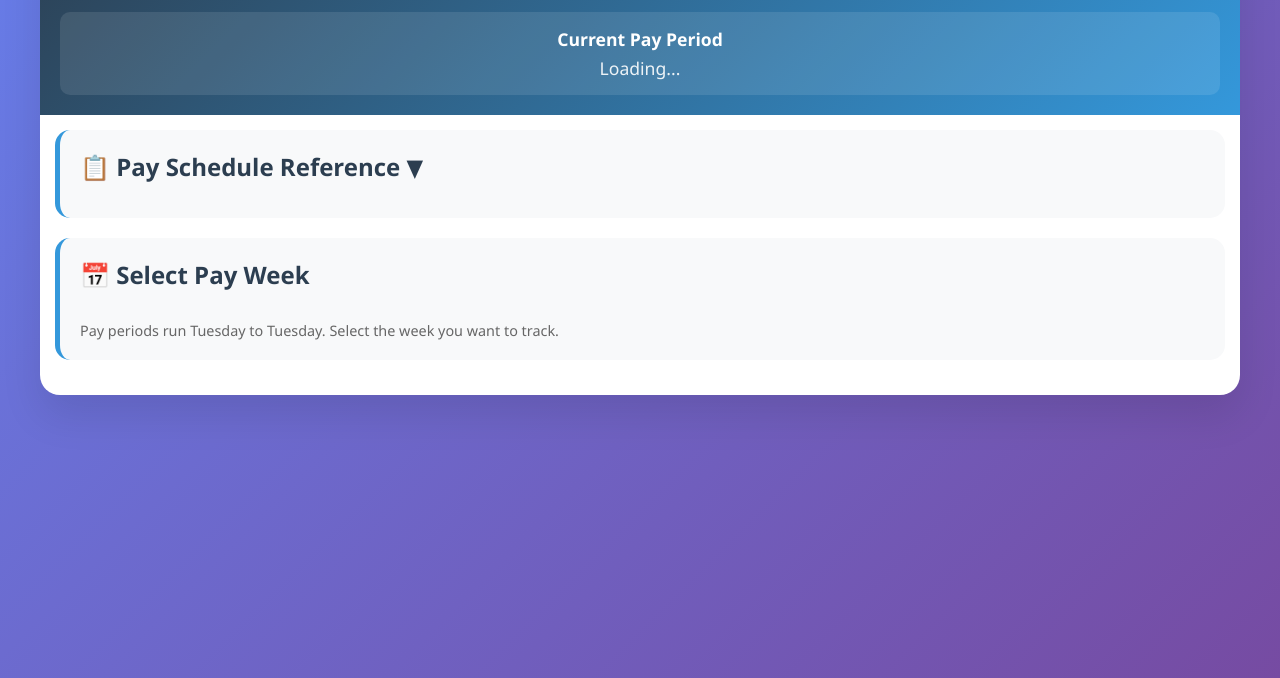
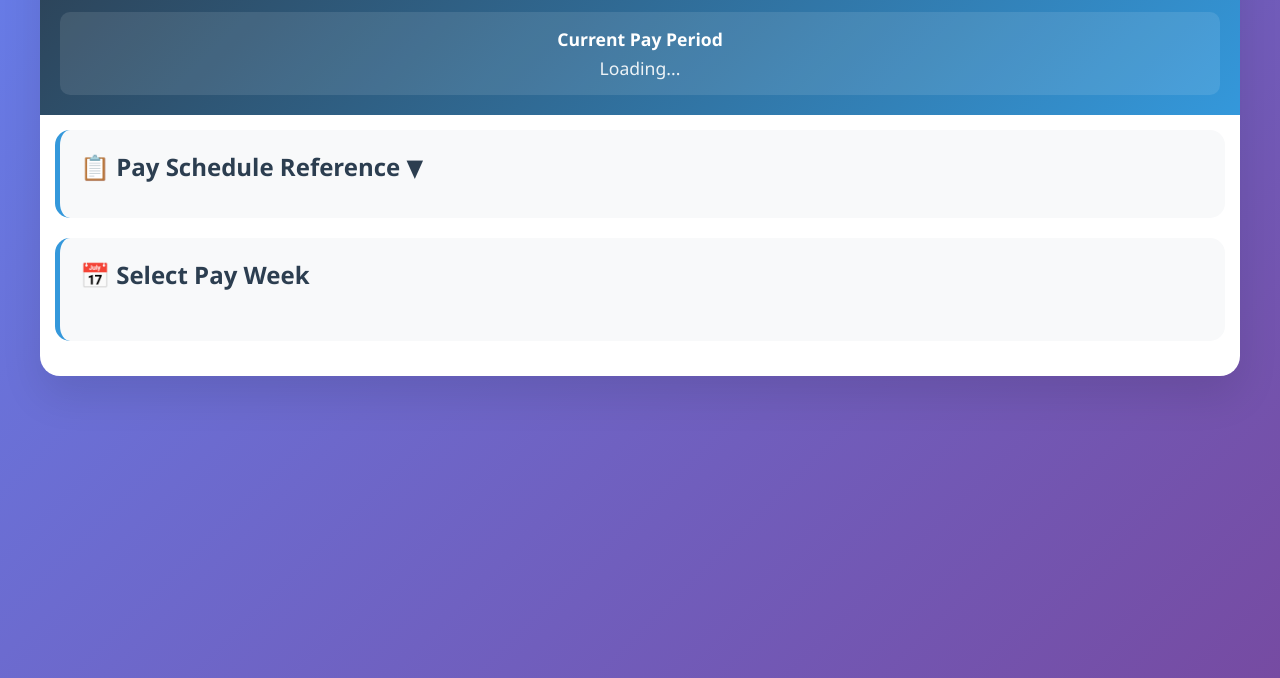
Before and after one commit to singleton2787/truckpay, a plain HTML site: page index.html in a window 1280 px wide. Shown: the part 122-800 px from the top of the page. Drawn offline with Linux system fonts and the light colour scheme.

Commit message:
Update index.html

```diff
--- a/index.html
+++ b/index.html
@@ -70,6 +70,3 @@
                 <div class="week-selector" id="weekSelector">
                 </div>
                 <p style="margin-top: 10px; font-size: 0.9rem; color: #666;">
-                    Pay periods run Tuesday to Tuesday. Select the week you want to track.
-                </p>
-            </div>
```
